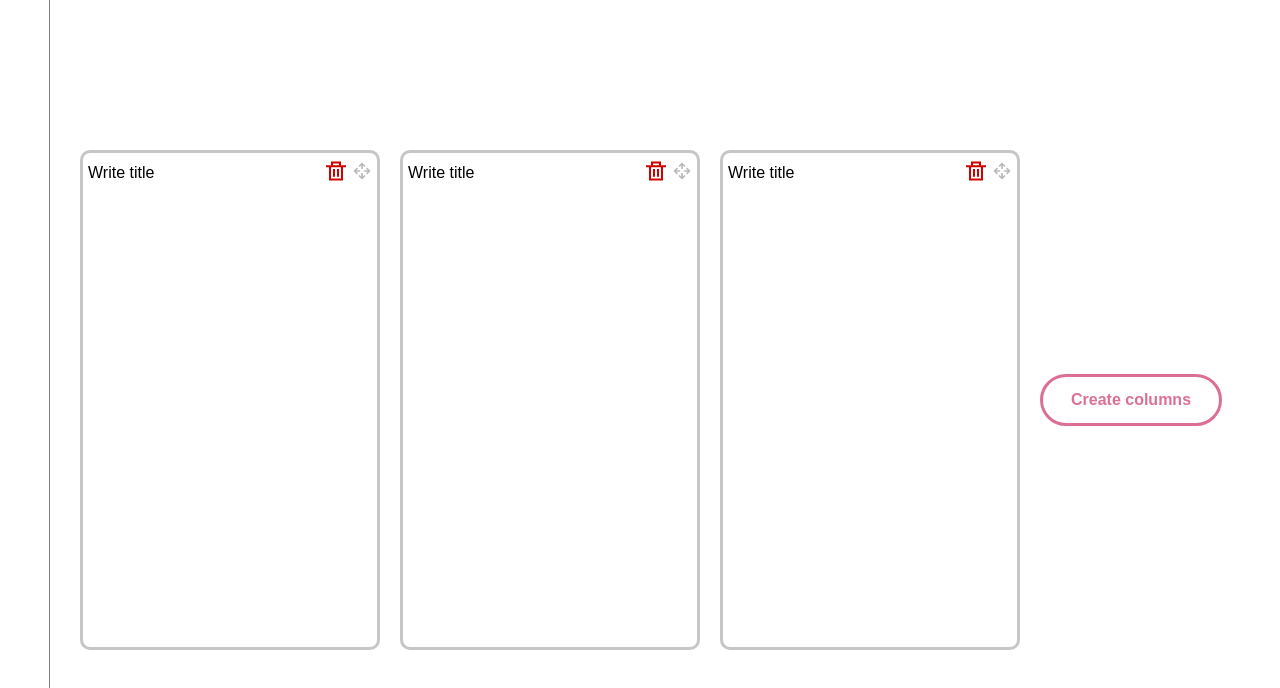
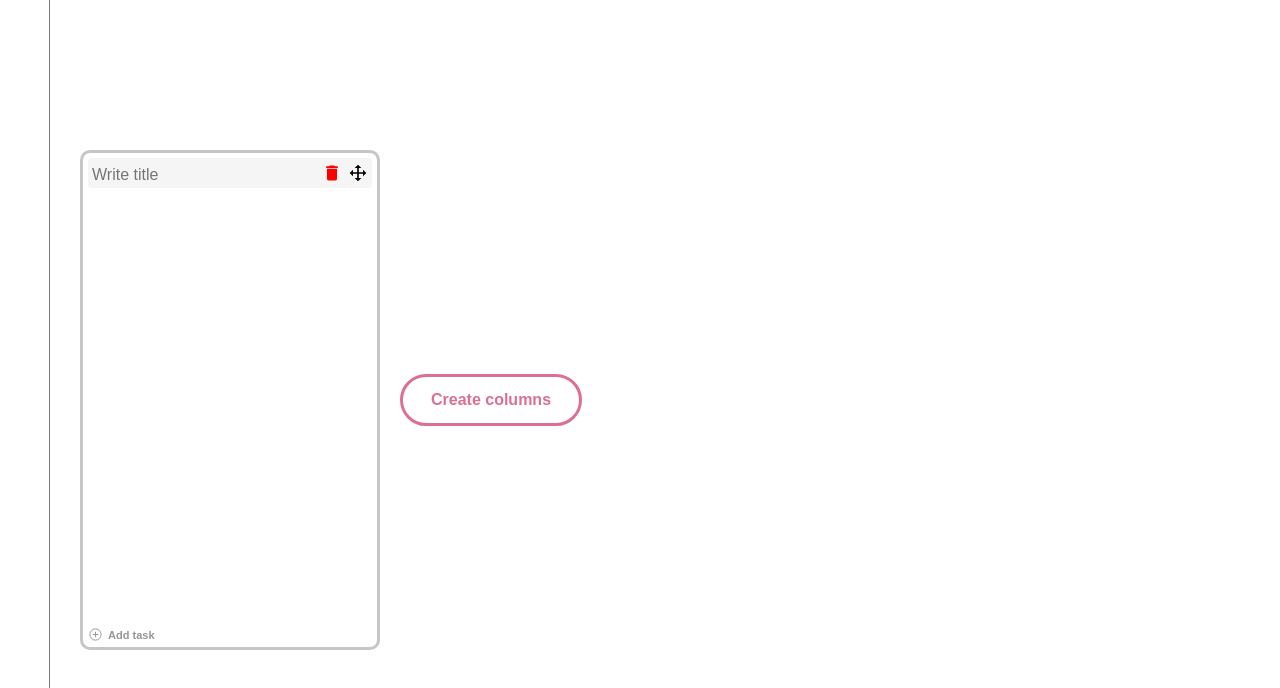
Before and after one commit to Danny-Quezada/KanbanBoard, a React (Vite) app: page / in a window 1280 px wide. Shown: the top 688 px of the page. Built offline with nearby package versions, Linux system fonts and the light colour scheme.

Commit message:
Decorating titleContainer, adding react-icon

```diff
--- a/package.json
+++ b/package.json
@@ -14,7 +14,8 @@
     "@dnd-kit/sortable": "^8.0.0",
     "@dnd-kit/utilities": "^3.2.2",
     "react": "^18.2.0",
-    "react-dom": "^18.2.0"
+    "react-dom": "^18.2.0",
+    "react-icons": "^5.0.1"
   },
   "devDependencies": {
     "@types/react": "^18.2.66",
--- a/src/App.jsx
+++ b/src/App.jsx
@@ -6,7 +6,7 @@ import { closestCorners, DndContext } from "@dnd-kit/core";
 import { SortableContext } from "@dnd-kit/sortable";
 function App() {
   const [count, setCount] = useState(0);
-  const [columns, setColumn] = useState([1, 2, 3]);
+  const [columns, setColumn] = useState([1,]);
 
   return (
     <main
--- a/src/components/Card/Card.jsx
+++ b/src/components/Card/Card.jsx
@@ -2,10 +2,11 @@ import React, { useState } from "react";
 import CardStyle from "./Card.module.css";
 import { CSS } from "@dnd-kit/utilities";
 import { useSortable } from "@dnd-kit/sortable";
-import DeleteIcon from "../Icons/DeleteIcon";
-import MoveIcon from "../Icons/MoveIcon";
+import { RiDragMove2Fill } from "react-icons/ri";
+import { MdDelete } from "react-icons/md";
+import { IoAddCircleOutline } from "react-icons/io5";
 function Card({ tasks, id }) {
-  const [title, setTitle] = useState("Write title");
+  const [title, setTitle] = useState("");
   const [modeEditor, setMode] = useState("false");
   const {
     attributes,
@@ -35,7 +36,8 @@ function Card({ tasks, id }) {
       <div className={CardStyle.titleContainer}>
         {modeEditor ? (
           <input
-           maxLength={10}
+            placeholder="Write title"
+            maxLength={10}
             className={CardStyle.titleInput}
             autoFocus={true}
             onKeyUp={(e) => {
@@ -60,17 +62,25 @@ function Card({ tasks, id }) {
         )}
         <div className={CardStyle.items}>
           <button className={CardStyle.item}>
-            <DeleteIcon />
+            <MdDelete color="red" />
           </button>
           <button
-          {...listeners}
-          style={{
-            cursor: "grab"
-          }} className={CardStyle.item}>
-            <MoveIcon />
+            {...listeners}
+            style={{
+              cursor: "grab",
+            }}
+            className={CardStyle.item}
+          >
+            <RiDragMove2Fill />
           </button>
         </div>
       </div>
+      <footer className={CardStyle.footer}>
+        <button className={CardStyle.addButton}>
+          <IoAddCircleOutline />
+          <h5>Add task</h5>
+        </button>
+      </footer>
     </div>
   );
 }
--- a/src/components/Card/Card.module.css
+++ b/src/components/Card/Card.module.css
@@ -5,13 +5,17 @@
     border-style: solid;
     border-radius: 10px;
     background-color: white;
+    padding: 5px;
+    display: flex;
+    flex-direction: column;
+    justify-content: space-between;
 }
 .title{
 
     font-size: 1em;
 }
 .titleInput{
-
+    background-color: transparent;
     outline: none;
     border: none;
     font-size: 1em;
@@ -20,11 +24,10 @@
     border: none;
 }
 .titleContainer{
-
+    border-radius: 4px;
+    background-color: rgba(242, 242, 242, 0.758);
     width: 100%;
-   padding-left: 5px;
-   padding-right: 5px;
-    margin-top: 8px;
+ padding: 5px 4px 2px 4px;
     display: flex;
     justify-content: space-between;
 }
@@ -46,3 +49,18 @@
     width: 20px;
     height: 20px;
 }
+.addButton{
+    display: flex;
+    gap: 5px;
+    outline: none;
+    background-color: transparent;
+    border: none;
+    cursor: pointer;
+    align-items: center;
+    color: rgb(150, 150, 150);
+}
+.addButton svg{
+
+    width: 15px;
+    height: 15px;
+}
--- a/src/components/Icons/DeleteIcon.jsx
+++ /dev/null
@@ -1,15 +0,0 @@
-import React from "react";
-
-export default function DeleteIcon() {
-  return (
-    <svg width="800px" height="800px" viewBox="0 -0.5 21 21" version="1.1" xmlns="http://www.w3.org/2000/svg" xmlns:xlink="http://www.w3.org/1999/xlink" fill="#000000">
-
-    <g id="SVGRepo_bgCarrier" stroke-width="0"/>
-
-    <g id="SVGRepo_tracerCarrier" stroke-linecap="round" stroke-linejoin="round"/>
-
-    <g id="SVGRepo_iconCarrier"> <title>delete [#e33535]</title> <desc>Created with Sketch.</desc> <defs> </defs> <g id="Page-1" stroke="none" stroke-width="1" fill="none" fill-rule="evenodd"> <g id="Dribbble-Light-Preview" transform="translate(-179.000000, -360.000000)" fill="#d10000"> <g id="icons" transform="translate(56.000000, 160.000000)"> <path d="M130.35,216 L132.45,216 L132.45,208 L130.35,208 L130.35,216 Z M134.55,216 L136.65,216 L136.65,208 L134.55,208 L134.55,216 Z M128.25,218 L138.75,218 L138.75,206 L128.25,206 L128.25,218 Z M130.35,204 L136.65,204 L136.65,202 L130.35,202 L130.35,204 Z M138.75,204 L138.75,200 L128.25,200 L128.25,204 L123,204 L123,206 L126.15,206 L126.15,220 L140.85,220 L140.85,206 L144,206 L144,204 L138.75,204 Z" id="delete-[#e33535]"> </path> </g> </g> </g> </g>
-
-    </svg>
-  );
-}
--- a/src/components/Icons/MoveIcon.jsx
+++ /dev/null
@@ -1,32 +0,0 @@
-import React from "react";
-
-export default function MoveIcon() {
-  return (
-    <svg
-      width="800px"
-      height="800px"
-      viewBox="0 0 24 24"
-      fill="none"
-      xmlns="http://www.w3.org/2000/svg"
-    >
-      <g id="SVGRepo_bgCarrier" stroke-width="0" />
-
-      <g
-        id="SVGRepo_tracerCarrier"
-        stroke-linecap="round"
-        stroke-linejoin="round"
-      />
-
-      <g id="SVGRepo_iconCarrier">
-        {" "}
-        <path
-          d="M12 3V9M12 3L9 6M12 3L15 6M12 15V21M12 21L15 18M12 21L9 18M3 12H9M3 12L6 15M3 12L6 9M15 12H21M21 12L18 9M21 12L18 15"
-          stroke="#bababa"
-          stroke-width="2"
-          stroke-linecap="round"
-          stroke-linejoin="round"
-        />{" "}
-      </g>
-    </svg>
-  );
-}
```
Also changed, not shown: 1 other file (tests, documents, lock files or other folders).
